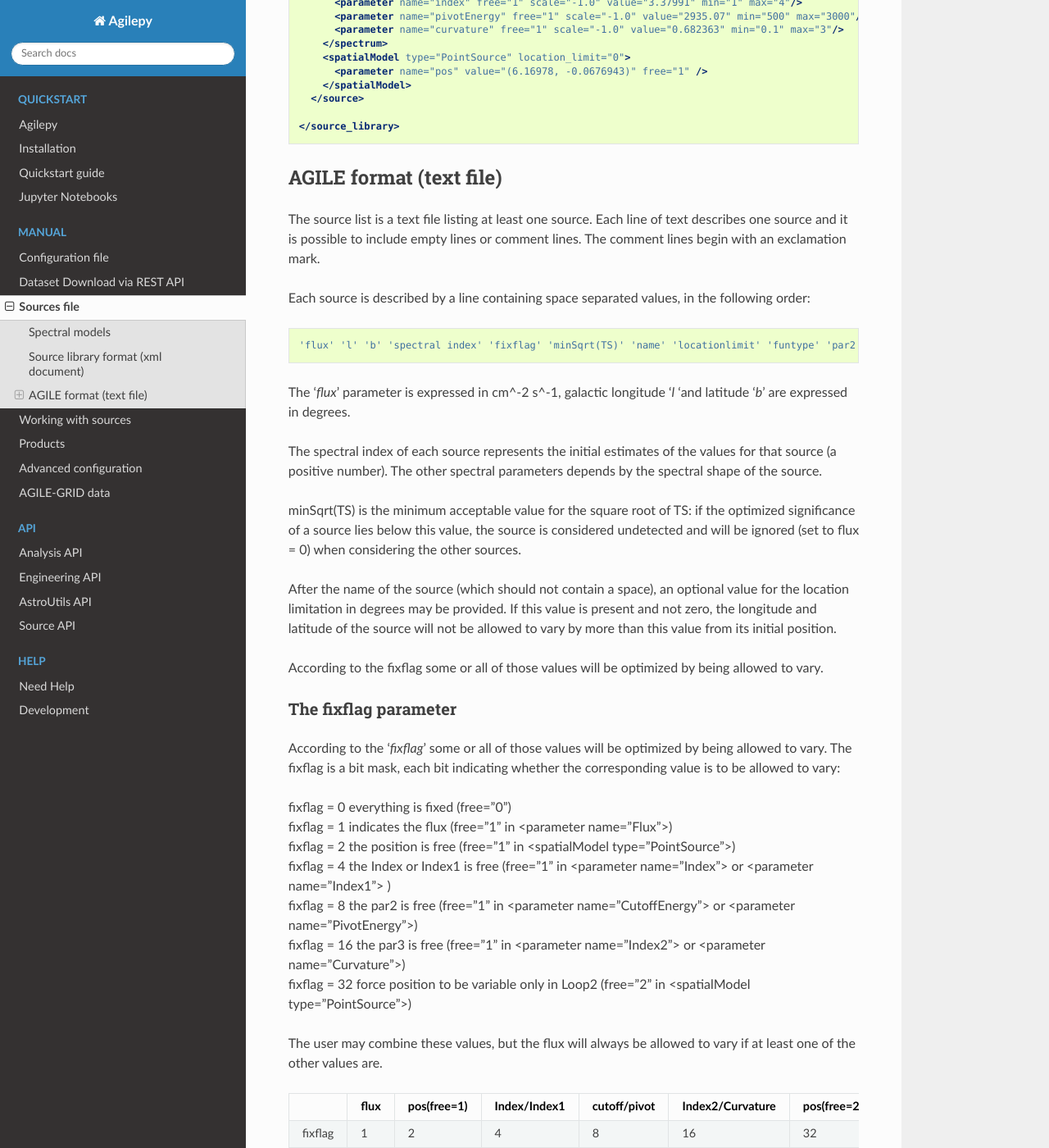
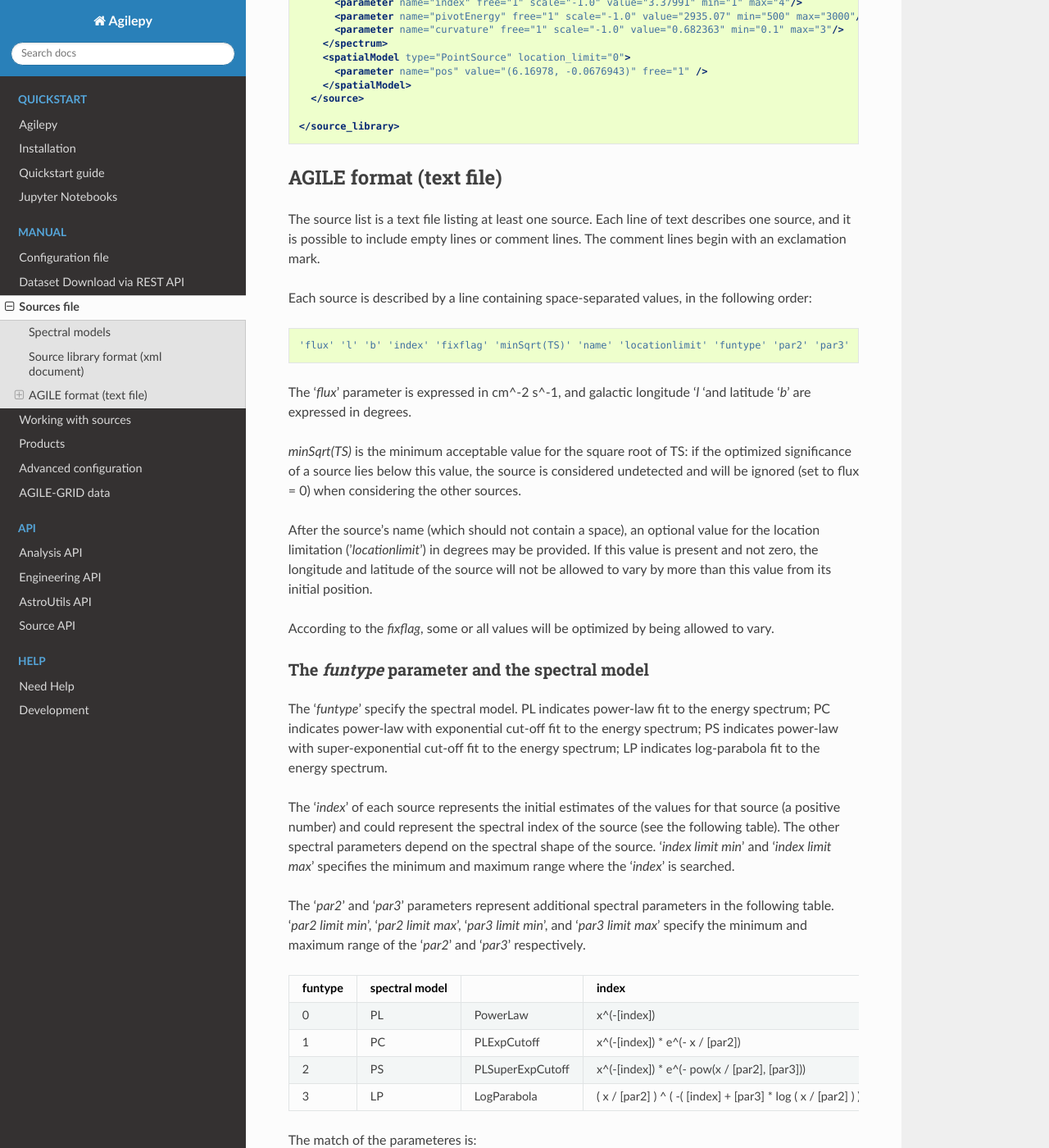
Before and after one commit to AGILESCIENCE/Agilepy, a Sphinx documentation site: the page built from docs/source/manual/source_file.rst, in a window 1280 px wide and 1400 px high, scrolled down 2382 px. Shown: the whole window at 82% size. Built offline with Sphinx 7.4.7 and the Read the Docs theme 2.0.0, drawn with Linux system fonts in a browser that asks for light colours; some of the changed text lies outside the part shown.

```diff
--- a/docs/source/manual/source_file.rst
+++ b/docs/source/manual/source_file.rst
@@ -7,7 +7,7 @@ Sources file
 The sources can be defined using one of two different formats: xml document and text file.
 
 The flux parameter estimates are relevant in the fitting process, as the sources
-are considered one by one starting with the one with the brightest initial flux
+are considered one by one, starting with the one with the brightest initial flux
 value, regardless of the order they are given in the source file.
 
 Spectral models
@@ -101,23 +101,51 @@ Source library format (xml document)
 
 AGILE format (text file)
 ========================
-The source list is a text file listing at least one source. Each line of text describes one source and it is possible to include empty lines or comment lines. The comment lines begin with an exclamation mark.
+The source list is a text file listing at least one source. Each line of text describes one source, and it is possible to include empty lines or comment lines. The comment lines begin with an exclamation mark.
 
-Each source is described by a line containing space separated values, in the following order:
+Each source is described by a line containing space-separated values, in the following order:
 
 ::
 
-   'flux' 'l' 'b' 'spectral index' 'fixflag' 'minSqrt(TS)' 'name' 'locationlimit' 'funtype' 'par2' 'par3' 'index limit min' 'index limit max' 'par2 limit min' 'par2 limit max' 'par3 limit min' 'par3 limit max'
+   'flux' 'l' 'b' 'index' 'fixflag' 'minSqrt(TS)' 'name' 'locationlimit' 'funtype' 'par2' 'par3' 'index limit min' 'index limit max' 'par2 limit min' 'par2 limit max' 'par3 limit min' 'par3 limit max'
 
-The '*flux*' parameter is expressed in cm^-2 s^-1, galactic longitude '*l* 'and latitude '*b*' are expressed in degrees.
+The '*flux*' parameter is expressed in cm^-2 s^-1, and galactic longitude '*l* 'and latitude '*b*' are expressed in degrees.
 
-The spectral index of each source represents the initial estimates of the values for that source (a positive number). The other spectral parameters depends by the spectral shape of the source.
+*minSqrt(TS)* is the minimum acceptable value for the square root of TS: if the optimized significance of a source lies below this value, the source is considered undetected and will be ignored (set to flux = 0) when considering the other sources.
 
-minSqrt(TS) is the minimum acceptable value for the square root of TS: if the optimized significance of a source lies below this value, the source is considered undetected and will be ignored (set to flux = 0) when considering the other sources.
+After the source's name (which should not contain a space), an optional value for the location limitation ('*locationlimit*') in degrees may be provided. If this value is present and not zero, the longitude and latitude of the source will not be allowed to vary by more than this value from its initial position.
 
-After the name of the source (which should not contain a space), an optional value for the location limitation in degrees may be provided. If this value is present and not zero, the longitude and latitude of the source will not be allowed to vary by more than this value from its initial position.
+According to the *fixflag*, some or all values will be optimized by being allowed to vary.
 
-According to the fixflag some or all of those values will be optimized by being allowed to vary.
+The *funtype* parameter and the spectral model
+----------------------------------------------
+
+The '*funtype*' specify the spectral model. PL indicates power-law fit to the energy spectrum; PC indicates power-law with exponential cut-off fit to the energy spectrum; PS indicates power-law with super-exponential cut-off fit to the energy spectrum; LP indicates log-parabola fit to the energy spectrum.
+
+The '*index*' of each source represents the initial estimates of the values for that source (a positive number) and could represent the spectral index of the source (see the following table). The other spectral parameters depend on the spectral shape of the source. '*index limit min*' and '*index limit max*' specifies the minimum and maximum range where the '*index*' is searched.
+
+The '*par2*' and '*par3*' parameters represent additional spectral parameters in the following table.  '*par2 limit min*', '*par2 limit max*', '*par3 limit min*', and '*par3 limit max*' specify the minimum and maximum range of the '*par2*' and '*par3*' respectively.
+
+.. csv-table::
+  :header: "funtype", "spectral model", " ", "index", "par2", "par3"
+
+    0, "PL", "PowerLaw", "x^(-[index])", α, ,
+    1, "PC", "PLExpCutoff", "x^(-[index]) * e^(- x / [par2])", α, Ec,
+    2, "PS", "PLSuperExpCutoff", "x^(-[index]) * e^(- pow(x / [par2], [par3]))", α, Ec, β
+    3, "LP", "LogParabola", "( x / [par2] ) ^ ( -( [index] + [par3] * log ( x / [par2] ) ) )", α, Ec, β
+
+The match of the parameteres is:
+
+- *index* = α: Spectral index for PL, PC, and PS spectral models, first index for LP spectral model; Could be Index or Index1 in the XML format
+- *par2* = Ec (MeV): cut-off energy for PC and PS spectral models, pivot energy for LP spectral model;
+- *par3* = β: Second index for PS spectral models, curvature for LP spectral model;
+
+
+The usual energy range used to calculate these parameters is 100 MeV – 10 GeV. The MLE procedure calculates also the 1σ uncertainty of the spectral parameters:
+
+- ∆α: Statistical 1σ uncertainty of α;
+- ∆Ec (MeV): Statistical 1σ uncertainty of Ec;
+- ∆β: Statistical 1σ uncertainty of β.
 
 The fixflag parameter
 ---------------------
@@ -128,15 +156,15 @@ The fixflag is a bit mask, each bit indicating whether the corresponding value i
 | fixflag = 0 everything is fixed (free=”0”)
 | fixflag = 1 indicates the flux (free=”1” in <parameter name="Flux">)
 | fixflag = 2 the position is free (free=”1” in <spatialModel type="PointSource">)
-| fixflag = 4 the Index or Index1 is free (free=”1” in <parameter name="Index"> or <parameter name="Index1"> )
-| fixflag = 8 the par2 is free (free=”1” in <parameter name="CutoffEnergy"> or <parameter name="PivotEnergy">)
-| fixflag = 16 the par3 is free (free=”1” in <parameter name="Index2"> or <parameter name="Curvature">)
+| fixflag = 4 the Index or Index1 is free (free=”1” in <parameter name="index"> or <parameter name="index1"> )
+| fixflag = 8 the par2 is free (free=”1” in <parameter name="cutoffEnergy"> or <parameter name="pivotEnergy">)
+| fixflag = 16 the par3 is free (free=”1” in <parameter name="index2"> or <parameter name="curvature">)
 | fixflag = 32 force position to be variable only in Loop2 (free=”2” in <spatialModel type="PointSource">)
 
 The user may combine these values, but the flux will always be allowed to vary if at least one of the other values are.
 
 .. csv-table::
-   :header: " ", "flux", "pos(free=1)", "Index/Index1", "cutoff/pivot", "Index2/Curvature", "pos(free=2)"
+   :header: " ", "flux", "pos(free=1)", "index/index1", "par2=cutoffEnergy/pivotEnergy", "par3=index2/curvature", "pos(free=2)"
    :widths: 20, 20, 20, 20, 20, 20, 20
 
    fixflag, 1, 2, 4, 8, 16, 32
@@ -144,30 +172,11 @@ The user may combine these values, but the flux will always be allowed to vary i
 | Examples:
 | fixflag = 0: everything is fixed. This is for known sources which must be included in order to search for other nearby sources.
 | fixflag = 1: flux variable, position fixed
-| fixflag = 2: only the position is variable, but AG_multi will let the flux vary too, so this is equivalent to 3.
-| fixflag = 3: flux and position variable, index fixed
-| fixflag = 4: index variable (and flux variable)
-| fixflag = 5: flux and Index variable, position fixed
-| fixflag = 7: flux, position and Index variable and also
-| fixflag = 28: Index, par2 and par3 variable (and flux variable)
-| fixflag = 30: position, Index, par2 and par3 variable (and flux variable)
+| fixflag = 2: only the position is variable, but MLE will let the flux vary too, so this is equivalent to 3.
+| fixflag = 3: flux and position variable, *index* fixed
+| fixflag = 4: *index* variable (and flux variable)
+| fixflag = 5: flux and *index* variable, position fixed
+| fixflag = 7: flux, position and *index* variable and also
+| fixflag = 28: *index*, *par2* and *par3* variable (and flux variable)
+| fixflag = 30: position, *index*, *par2* and *par3* variable (and flux variable)
 | fixflag = 32: position=2, the rest is fixed
-
-The funtype parameter
----------------------
-
-SM: Spectral model. PL indicates power-law fit to the energy spectrum; PC indicates power-law with exponential cutoff fit to the energy spectrum; PS indicates power-law with su- per exponential cut-off fit to the energy spectrum; LP indicates log-parabola fit to the energy spectrum
-
-| 0) "PL", "PowerLaw", "x^(-[index])"
-| 1) "PC", "PLExpCutoff", "x^(-[index]) * e^(- x / [par2])"
-| 2) "PS", "PLSuperExpCutoff", "x^(-[index]) * e^(- pow(x / [par2], [par3]))"
-| 3) "LP", "LogParabola", "( x / [par2] ) ^ ( -( [index] + [par3] * log ( x / [par2] ) ) )"
-
-The match of the parameteres is:
-
-- Index=α: Spectral index for PL, PC, and PS spectral models, first index for LP spectral model, in the energy range 100 MeV – 10 GeV;
-- ∆α: Statistical 1σ uncertainty of α, in the energy range 100 MeV – 10 GeV
-- par2 = Ec (MeV): Cut-off energy for PC and PS spectral models, pivot energy for LP spectral model, in the energy range 100 MeV – 10 GeV;
-- ∆Ec (MeV): Statistical 1σ uncertainty of Ec, in the energy range 100 MeV – 10 GeV
-- par3 = β: Second index for PS spectral models, curvature for LP spectral model, in the energy range 100 MeV – 10 GeV
-- ∆β: Statistical 1σ uncertainty of β, in the energy range 100 MeV – 10 GeV
```
Also changed, not shown: docs/source/manual/products.rst (+51 -46 lines).
